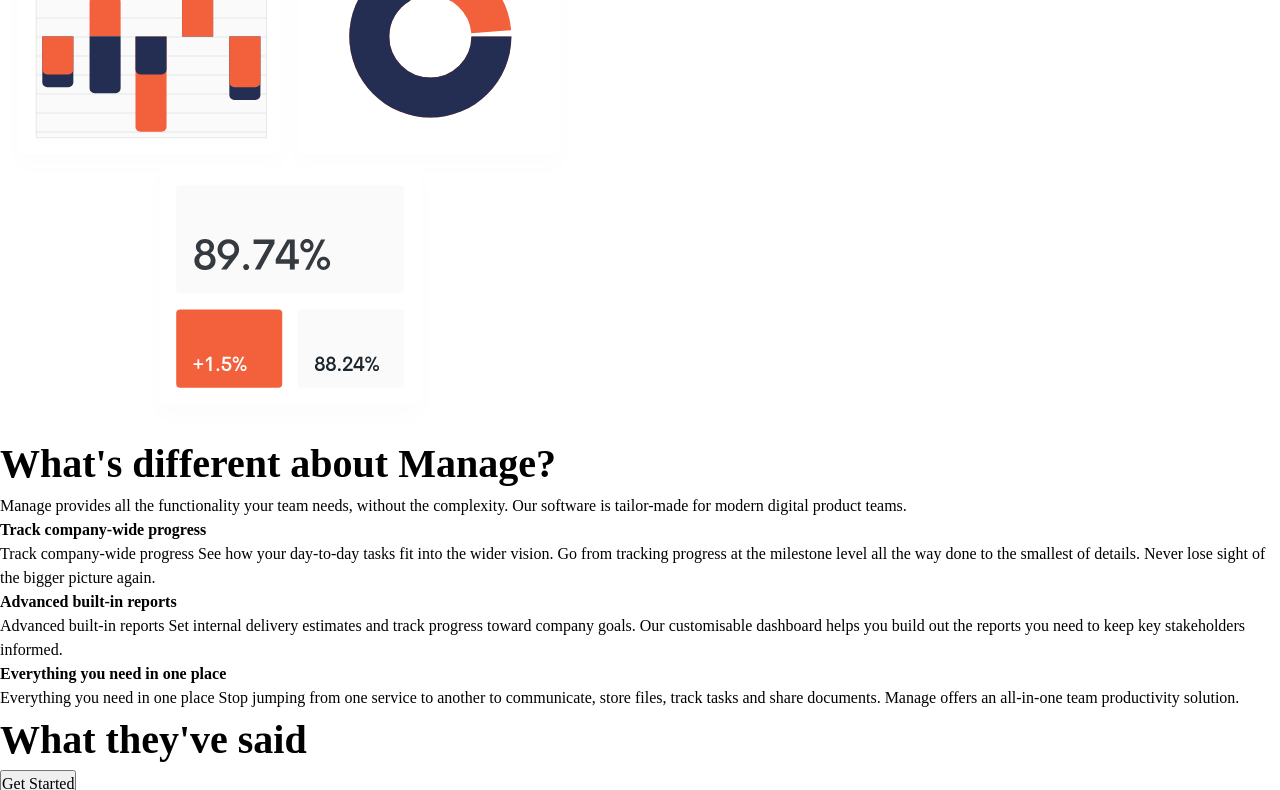
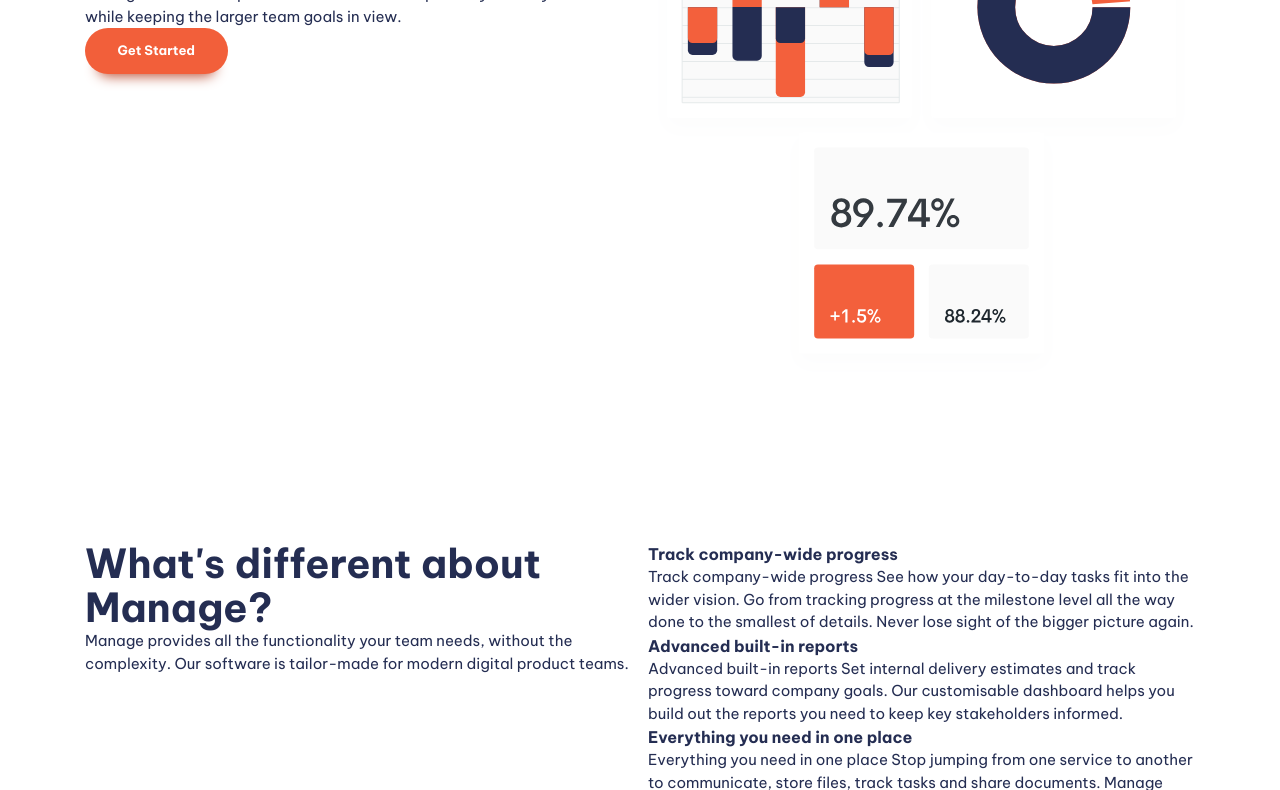
Before and after one commit to uzaircode/manage-landing-page-clone, a plain HTML site: page index.html in a window 1280 px wide. Shown: the part 375-1165 px from the top of the page. Drawn offline with Linux system fonts and the light colour scheme.

Commit message:
Update style.css
- Add button
- General styling

```diff
--- a/style.css
+++ b/style.css
@@ -1,15 +1,17 @@
 :root {
   /* Color */
-    --clr-primary-400: hsl(12, 88%, 59%);
-    --clr-primary-100: hsl(13, 100%, 96%);
+  --clr-accent-500: hsl(12, 60%, 45%);
+  --clr-accent-400: hsl(12, 88%, 59%);
+  --clr-accent-300: hsl(12, 88%, 75%);
+  --clr-accent-100: hsl(13, 100%, 96%);
 
-    --clr-primary-400: hsl(228, 39%, 23%) ;
+  --clr-primary-400: hsl(228, 39%, 23%);
 
-    --clr-neutral-100: hsl(232, 12%, 13%);
-    --clr-neutral-900: hsl(0, 0%, 0%);
+  --clr-neutral-900: hsl(232, 12%, 13%);
+  --clr-neutral-100: hsl(0, 0%, 100%);
 
   /* Font family */
-    --ff-primary: 'Be Vietnam Pro', sans-serif;
+  --ff-primary: "Be Vietnam Pro", sans-serif;
 
   --ff-body: var(--ff-primary);
   --ff-heading: var(--ff-primary);
@@ -33,6 +35,17 @@
   --fs-secondary-heading: var(--fs-700);
   --fs-nav: var(--fs-500);
   --fs-button: var(--fs-300);
+
+  /* Padding block */
+  --size-100: 0.25rem;
+  --size-200: 0.5rem;
+  --size-300: 0.75rem;
+  --size-400: 1rem;
+  --size-500: 1.5rem;
+  --size-600: 2rem;
+  --size-700: 3rem;
+  --size-800: 4rem;
+  --size-900: 5rem;
 }
 
 /* Mobile size */
@@ -62,8 +75,8 @@
 }
 
 /* Remove list styles on ul, ol elements with a list role, which suggests default styling will be removed */
-ul[role='list'],
-ol[role='list'] {
+ul[role="list"],
+ol[role="list"] {
   list-style: none;
 }
 
@@ -114,7 +127,6 @@
 }
 
 /* Utility classes */
-
 .text-primary-400 {
   color: var(--clr-primary-400);
 }
@@ -156,20 +168,85 @@
 
 .fs-primary-heading {
   font-size: var(--fs-primary-heading);
+  line-height: 1.2;
 }
 .fs-secondary-heading {
   font-size: var(--fs-secondary-heading);
+  line-height: 1.1;
 }
 
 .fs-300 {
-    font-size: var(--fs-300)
+  font-size: var(--fs-300);
 }
 .fs-400 {
-    font-size: var(--fs-400)
+  font-size: var(--fs-400);
 }
 .fs-500 {
-    font-size: var(--fs-500)
+  font-size: var(--fs-500);
 }
 .fs-600 {
-    font-size: var(--fs-600)
+  font-size: var(--fs-600);
 }
+
+.padding-block-900 {
+  padding-block: var(--size-900);
+}
+.padding-block-700 {
+  padding-block: var(--size-700);
+}
+
+.container {
+  --max-width: 1110px;
+  --padding: 1rem;
+
+  width: min(var(--max-width), 100% - (var(--padding) * 2));
+  margin-inline: auto;
+}
+
+.even-columns {
+  display: grid;
+  gap: 1rem;
+}
+
+@media (min-width: 50em) {
+  .even-columns {
+    grid-auto-flow: column;
+    grid-auto-columns: 1fr;
+  }
+}
+
+/* General styling */
+body {
+  font-size: var(--fs-body);
+  font-family: var(--ff-body);
+  color: var(--clr-primary-400);
+}
+
+/* Button */
+.button {
+  cursor: pointer;
+  text-decoration: none;
+  border: 0;
+  border-radius: 100vmax;
+  padding: 1.25em 2.5em;
+  font-weight: var(--fw-bold);
+  font-size: var(--fs-button);
+  line-height: 1;
+  color: var(--clr-neutral-100);
+  background-color: var(--clr-accent-400);
+  box-shadow: 0 1.125em 1em -1em var(--clr-accent-500);
+}
+.button:hover,
+.button:focus-visible {
+  background-color: var(--clr-accent-300);
+}
+
+.button[data-type="inverted"] {
+  background-color: var(--clr-neutral-100);
+  color: var(--clr-accent-400);
+}
+.button[data-type="inverted"]:hover,
+.button[data-type="inverted"]:focus-visible {
+  background-color: var(--clr-neutral-100);
+  color: var(--clr-accent-300);
+}
```
Lines whose indentation alone changed are shown as unchanged.
